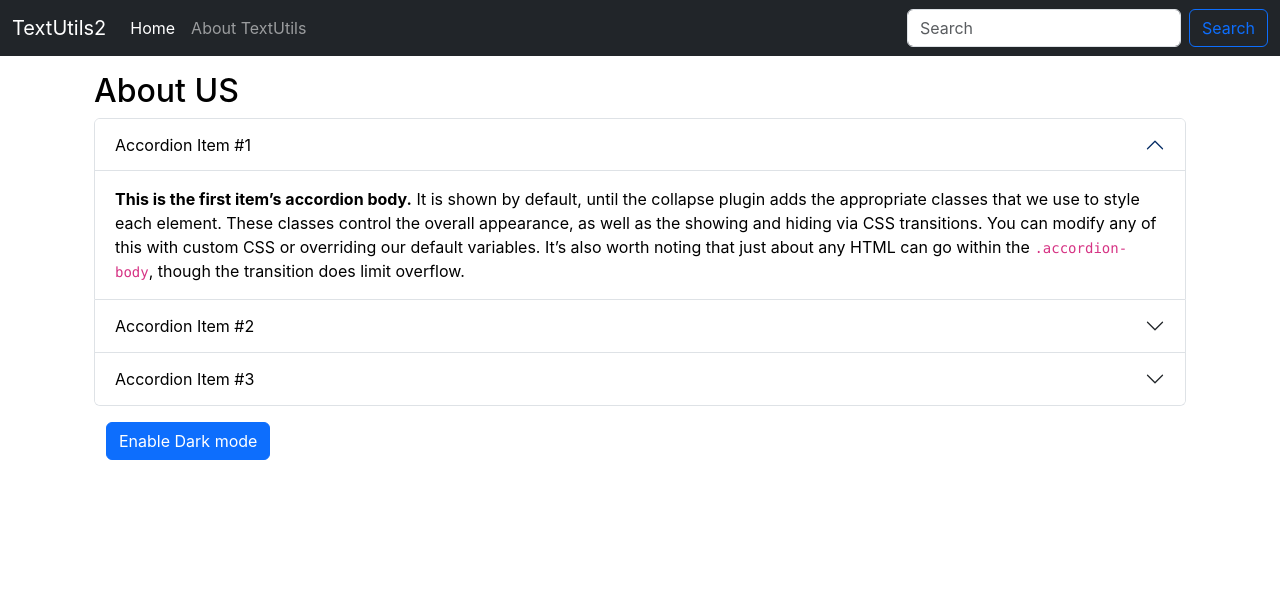
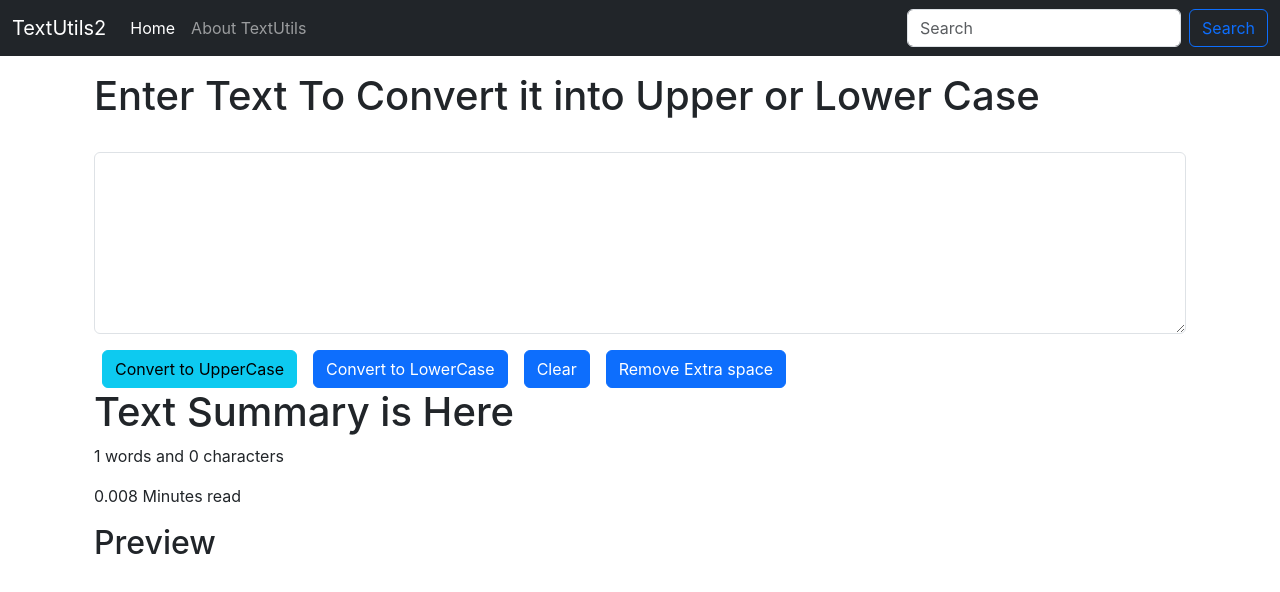
Before and after one commit to Mvinit2245/LearnReactJS, a React (Create React App) app in the folder textut/: page / in a window 1280 px wide. Shown: the top 592 px of the page. Built offline with nearby package versions, Linux system fonts and the light colour scheme.

Commit message:
React fourth1 commit

```diff
--- a/textut/src/App.js
+++ b/textut/src/App.js
@@ -1,8 +1,8 @@
 
 import './App.css';
 import Navbar from './components/Navbar';
-// import TextForm from './components/TextForm';
-import About from './components/About';
+import TextForm from './components/TextForm';
+// import About from './components/About';
 
 function App() {
   return (
@@ -10,9 +10,9 @@ function App() {
     <>
     <Navbar title="TextUtils2" aboutText="About TextUtils"/>
      <div className="container my-3">
-    {/* <TextForm heading="Enter Text To Convert it into Upper or Lower Case"/> */}
+    <TextForm heading="Enter Text To Convert it into Upper or Lower Case"/>
 
-    <About/>
+
     </div>
     </>
 
--- a/textut/src/components/TextForm.js
+++ b/textut/src/components/TextForm.js
@@ -27,6 +27,11 @@ export default function TextForm(props) {
            setText(event.target.value)
   }
 
+  const handleExtraSpace = () =>{
+           let nText = text.split(/[ ]+/);
+           setText(nText.join(" "))
+  }
+
   const [text, setText] = useState('');
   // setText("");
 
@@ -42,6 +47,8 @@ export default function TextForm(props) {
       <button className="btn btn-info mx-2" onClick={handleUpClick}> Convert to UpperCase</button>
       <button className="btn btn-primary mx-2" onClick={handleLowerClick}> Convert to LowerCase</button>
       <button className="btn btn-primary mx-2" onClick={handleClearClick}> Clear</button>
+      <button className="btn btn-primary mx-2" onClick={handleExtraSpace}> Remove Extra space</button>
+
     </div>
 
     <div className="container">
```
